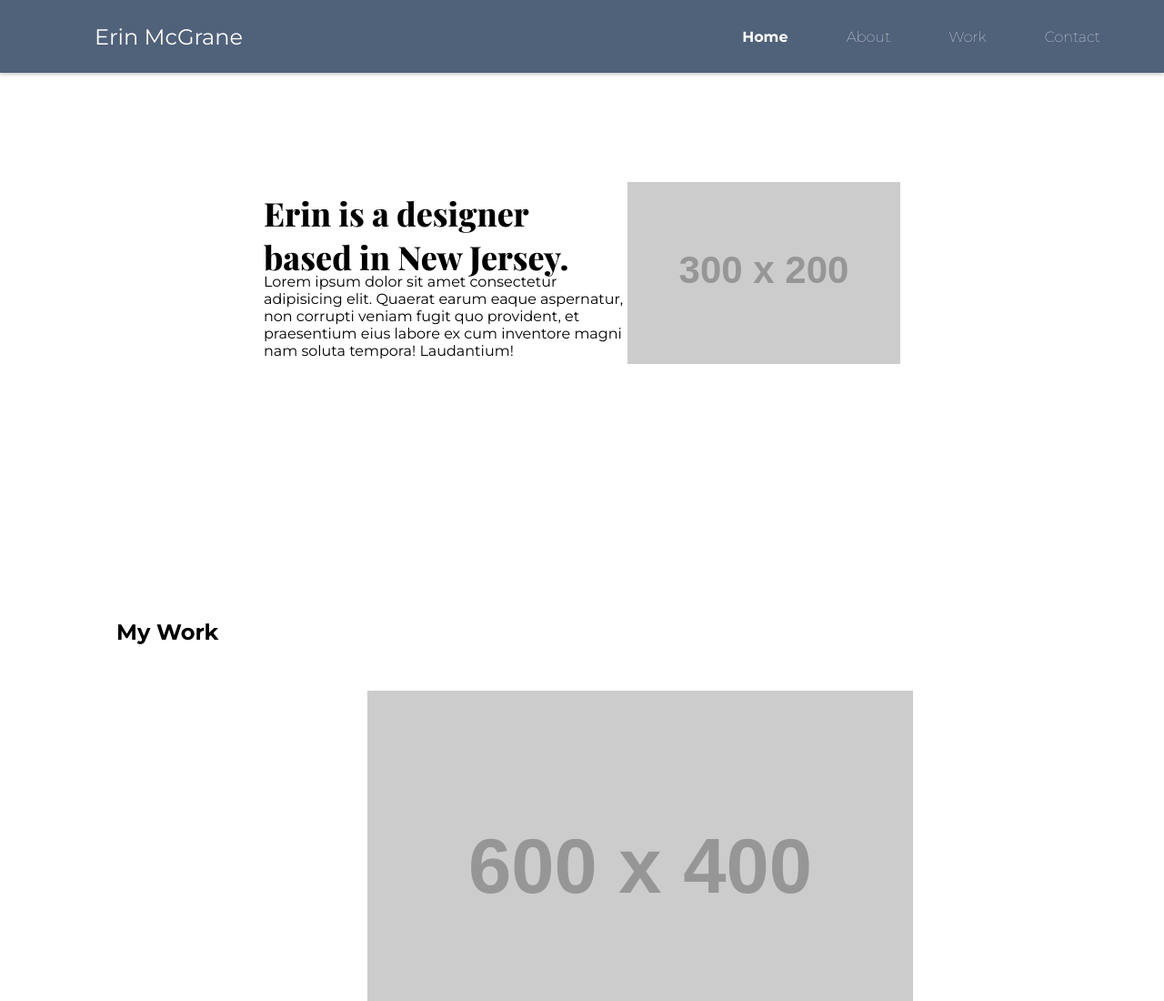
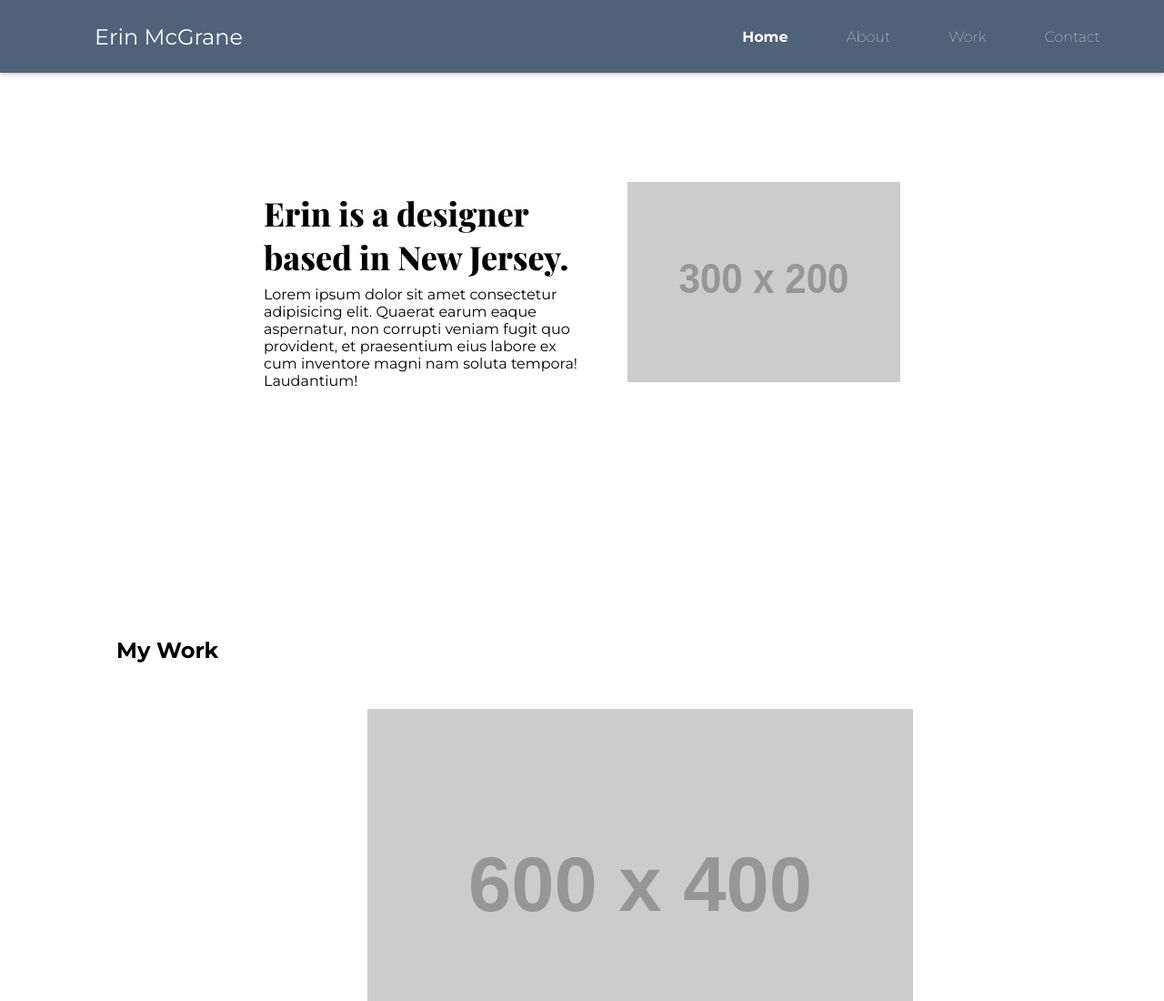
Before and after one commit to mcgrane18482/mcgrane-portfolio-website, a plain HTML site: page index.html in a window 1280 px wide. Shown: the top 1100 px of the page at 91% size. Drawn offline with nearby package versions, Linux system fonts and the light colour scheme; placeholder pictures from the web are drawn by us.

Commit message:
added space between h1 and p in about section

```diff
--- a/assets/style.css
+++ b/assets/style.css
@@ -95,7 +95,7 @@ nav ul li a {
     padding: 200px;
 }
 
-.first-section h1 {
+.intro h1 {
     font-family: 'Playfair Display';
     font-size: 36px;
     width: 400px;
@@ -103,11 +103,11 @@ nav ul li a {
 
 }
 
-.first-section p {
-    position: absolute;
-    top: 300px;
+.intro p {
+    position: relative;
+    top: 8px;
     word-wrap: break-word;
-    width: 400px;
+    width: 350px;
 }
 
 .intro {
```
Also changed, not shown: index.html (+1 -0 lines).
